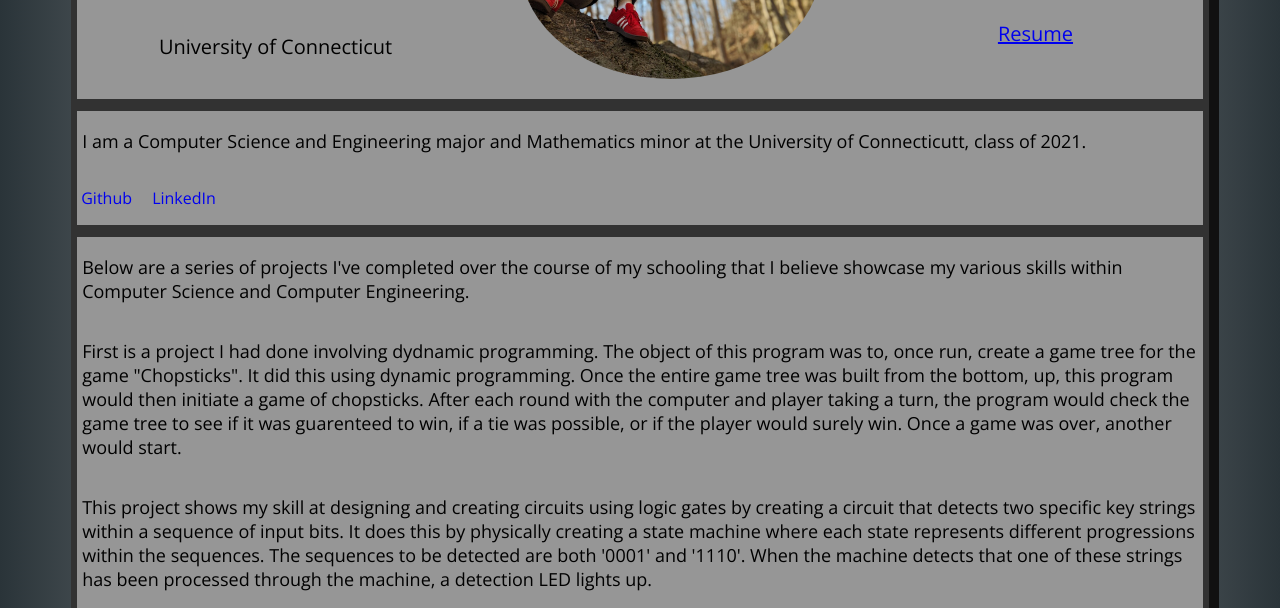
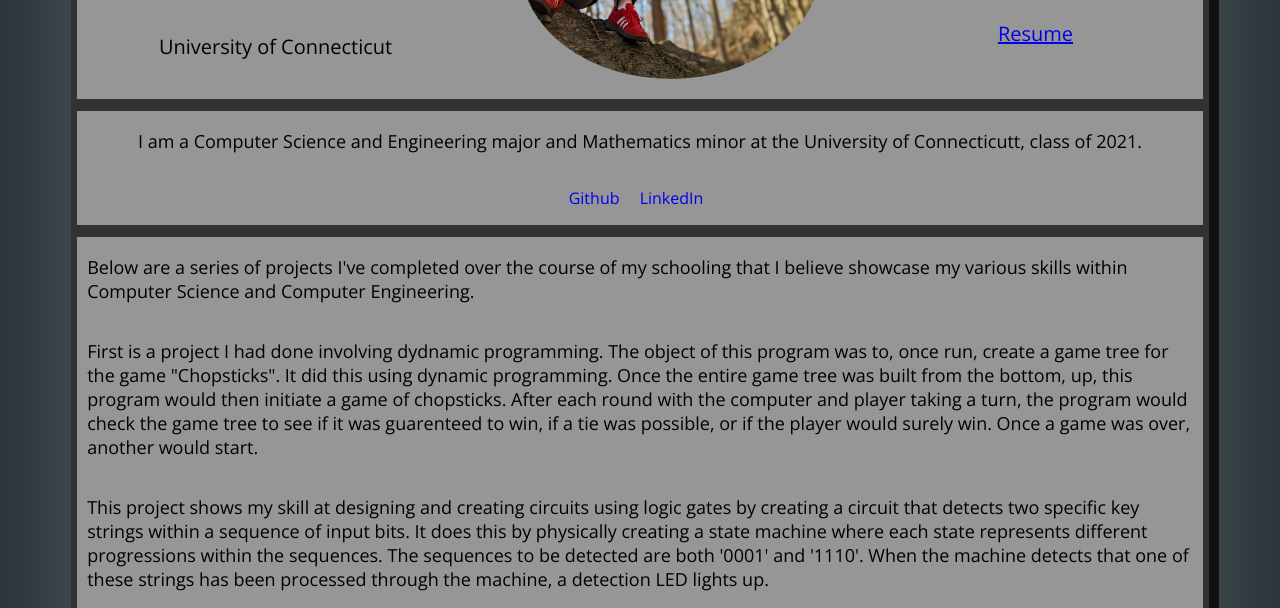
Before and after one commit to ErikOKriz/erikokriz.github.io, a plain HTML site: page index.html in a window 1280 px wide. Shown: the part 192-800 px from the top of the page. Drawn offline with nearby package versions, Linux system fonts and the light colour scheme.

Commit message:
centering some stuff

```diff
--- a/style.css
+++ b/style.css
@@ -60,8 +60,12 @@ body {
 }
 
 .bio, .projects, .project1, .project2 {
-    margin-inline: 5px;
+    margin-inline: 10px;
     font-size: 18px;
+}
+
+.bio, .links{
+    text-align: center;
 }
 
 .wrapper {
```
